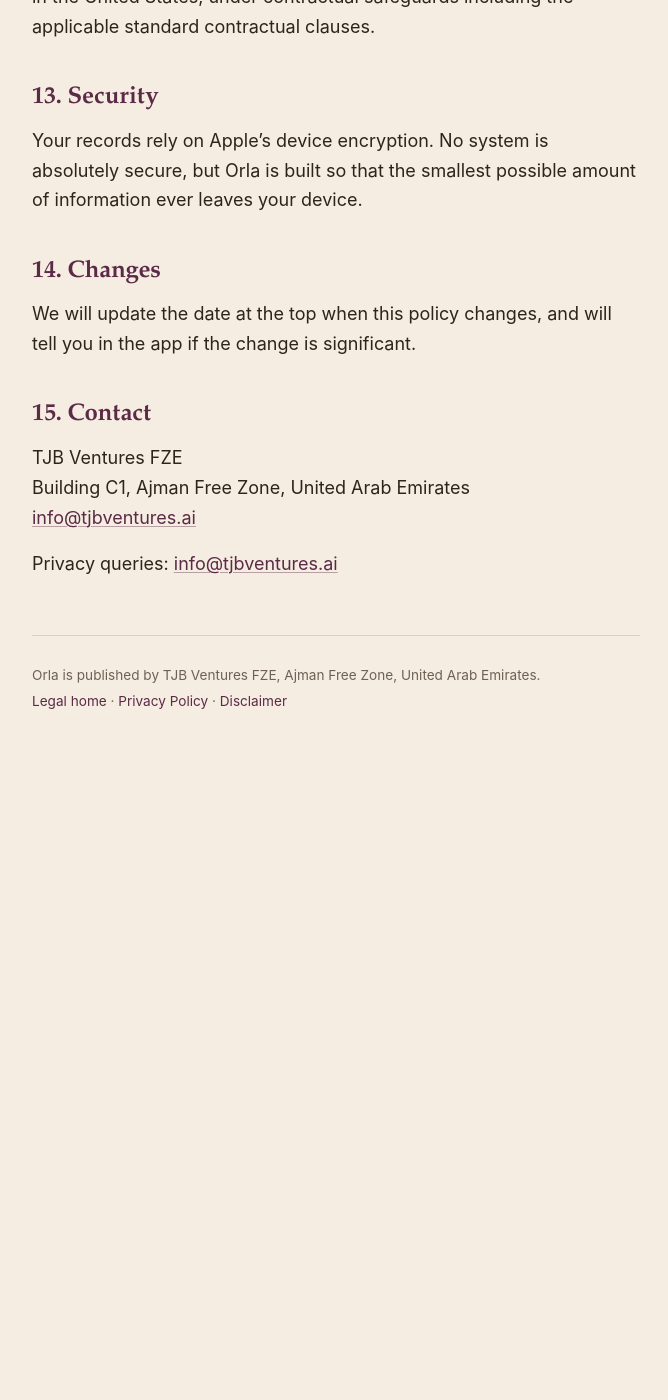
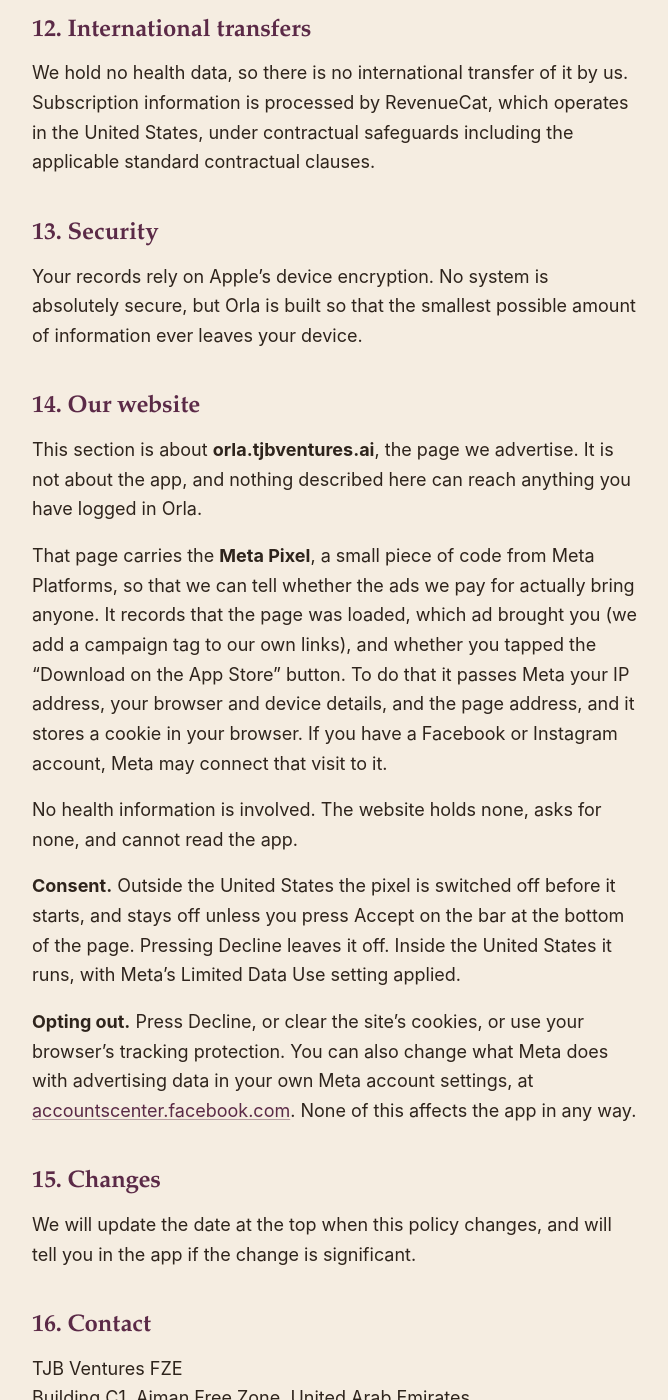
Before and after one commit to vdburger1991/tjbventures-legal, a Jekyll site: the page built from privacy.md, in a window 1280 px wide and 1400 px high, scrolled down 4925 px. Shown: the whole window, without its empty margins (304-972 px from the left). Built offline with Jekyll 4.4.1, drawn with Linux system fonts in a browser that asks for light colours; before the commit the page ends 5707 px from its top, so only the background shows below that; some of the changed text lies outside the part shown.

Commit message:
Privacy: add section 14 "Our website" for the Meta Pixel on orla.tjbventures.ai
The Orla landing page now carries a Meta web pixel so Meta traffic can be
measured (Meta refuses App Store URLs as a Traffic destination, so every ad
lands on our page). The policy had to say so, and had to say it in a way that
does not muddy the app's claims.

- New section 14, "Our website": what the pixel is, what it passes to Meta,
  that no health information is involved and the site cannot read the app,
  that it is off by default outside the US until the visitor accepts, and how
  to opt out.
- Section 7 ("What Orla does not do") now says out loud that those bullets are
  about the app and points at section 14. Without that, "no tracking of you
  across other companies' apps or websites" would have read as a claim about
  the website too, and it is not one any more.
- The California paragraph in section 10 now names the pixel and the Limited
  Data Use setting the page applies, rather than leaving "we do not share"
  standing unqualified.
- Changes and Contact renumbered to 15 and 16; updated date moved to
  5 September 2026.

TJ should read section 14 and the amended California paragraph before this is
merged — it is the first thing in this policy that describes tracking we do.

Co-Authored-By: Claude Fable 5.1 <noreply@anthropic.com>
Claude-Session: https://claude.ai/code/session_01NMvaB7RTtbncuhoCHCm7Bn

```diff
--- a/privacy.md
+++ b/privacy.md
@@ -66,6 +66,8 @@ When you generate a summary for a medical appointment, the PDF is created on you
 
 ## 7. What Orla does not do
 
+These are statements about the **app**. Our marketing website is a separate thing and works differently — see section 14.
+
 - No advertising, no ad networks, no ad identifiers.
 - No third-party analytics or crash-reporting software of any kind.
 - No sale or rental of personal information to anyone, for any purpose.
@@ -92,7 +94,7 @@ On-device information is kept until you delete it. Subscription records held by
 
 You have the right to access, correct, delete, restrict, and object to processing, and to data portability. Because what you log stays on your device, you exercise most of these directly: your records are visible and editable in the app, exportable as a PDF, and deletable in Settings. For subscription information, contact us using the details below. You may also complain to your national supervisory authority, or to the Information Commissioner's Office in the UK.
 
-**California (CCPA/CPRA).** We do not sell or share personal information as those terms are defined, and we do not use sensitive personal information for purposes requiring an opt-out. You may request to know, delete, or correct, and you will not be treated differently for asking.
+**California (CCPA/CPRA).** We do not sell or share personal information as those terms are defined, and we do not use sensitive personal information for purposes requiring an opt-out. The advertising pixel on our marketing website, described in section 14, is operated with Meta's Limited Data Use setting, which restricts what Meta may do with a California resident's data. You may request to know, delete, or correct, and you will not be treated differently for asking.
 
 **United Arab Emirates (PDPL).** We handle personal data under Federal Decree-Law No. 45 of 2021. You may contact us to exercise the rights that law provides.
 
@@ -110,11 +112,23 @@ We hold no health data, so there is no international transfer of it by us. Subsc
 
 Your records rely on Apple's device encryption. No system is absolutely secure, but Orla is built so that the smallest possible amount of information ever leaves your device.
 
-## 14. Changes
+## 14. Our website
+
+This section is about **orla.tjbventures.ai**, the page we advertise. It is not about the app, and nothing described here can reach anything you have logged in Orla.
+
+That page carries the **Meta Pixel**, a small piece of code from Meta Platforms, so that we can tell whether the ads we pay for actually bring anyone. It records that the page was loaded, which ad brought you (we add a campaign tag to our own links), and whether you tapped the "Download on the App Store" button. To do that it passes Meta your IP address, your browser and device details, and the page address, and it stores a cookie in your browser. If you have a Facebook or Instagram account, Meta may connect that visit to it.
+
+No health information is involved. The website holds none, asks for none, and cannot read the app.
+
+**Consent.** Outside the United States the pixel is switched off before it starts, and stays off unless you press Accept on the bar at the bottom of the page. Pressing Decline leaves it off. Inside the United States it runs, with Meta's Limited Data Use setting applied.
+
+**Opting out.** Press Decline, or clear the site's cookies, or use your browser's tracking protection. You can also change what Meta does with advertising data in your own Meta account settings, at [accountscenter.facebook.com](https://accountscenter.facebook.com). None of this affects the app in any way.
+
+## 15. Changes
 
 We will update the date at the top when this policy changes, and will tell you in the app if the change is significant.
 
-## 15. Contact
+## 16. Contact
 
 TJB Ventures FZE
 Building C1, Ajman Free Zone, United Arab Emirates
```
Also changed, not shown: other parts of privacy.md (+1 -1 lines).
